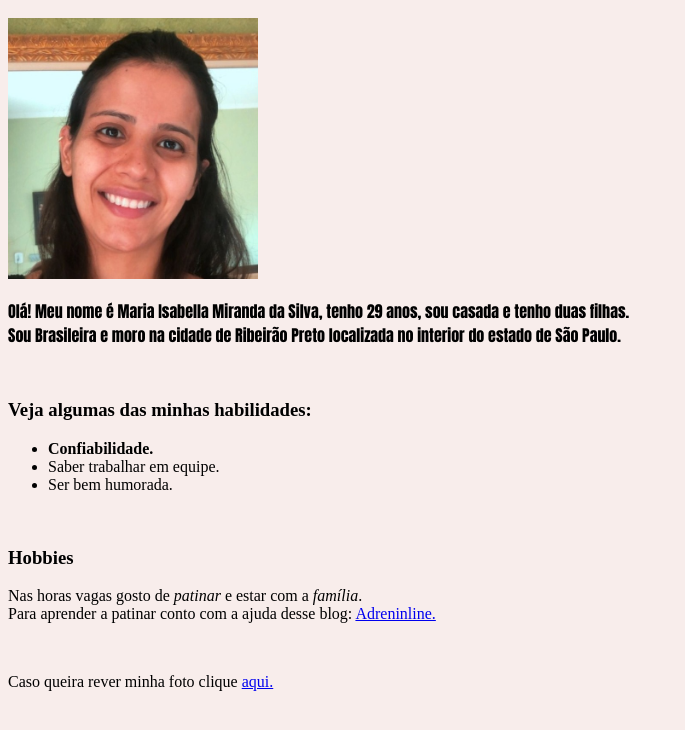
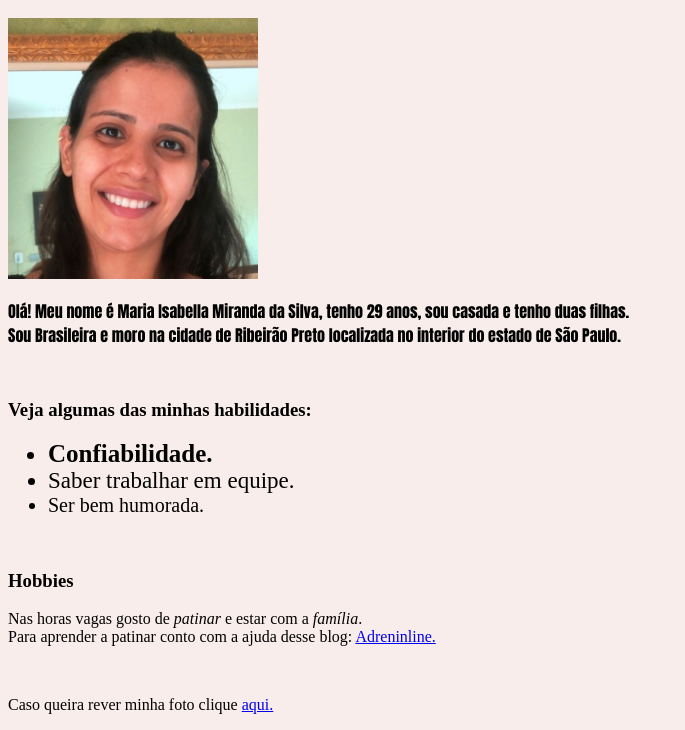
Before and after one commit to MariaIsabellaMiranda/MariaIsabellaMiranda.github.io, a plain HTML site: page index.html in a window 1280 px wide. Shown: the part 113-843 px from the top of the page, without its empty margins (0-685 px from the left). Before the commit the page ends 820 px from the top, so only its background shows below. Drawn offline with Linux system fonts and the light colour scheme.

Commit message:
Destaque para nacionalidade, cidade e estado, Tamanhos diferentes para lista e ajustes finais.

```diff
--- a/index.html
+++ b/index.html
@@ -22,12 +22,21 @@
       #desc {
         font-family:Impact, Haettenschweiler, 'Arial Narrow Bold', sans-serif;
       }
+
+      .habcon{
+        font-size: 25px;
+      }
+
+      .habEquip{
+        font-size: 23px;
+      }
+
+      .habHum{
+        font-size: 20px;
+      }
     </style>
 
-
-
   <body>
-
     <a href="#nome">Nome</a> / <a href="#foto">Foto</a> / <a href="#desc">Descrição</a> / <a href="#hab">Habilidades</a> / <a href="#hob">Hobbies</a>
 
     <br>
@@ -38,27 +47,27 @@
 
     <img id="foto"  src="./Minha foto.jpeg" width="250px" alt="Foto de rosto de Maria Isabella Miranda da Silva">
 
-    <p id="desc">Olá! Meu nome é Maria Isabella Miranda da Silva, tenho 29 anos, sou casada e tenho duas filhas. <br>Sou Brasileira e moro na cidade de Ribeirão Preto localizada no interior do estado de São Paulo.</strong></p>
+    <p id="desc">Olá! Meu nome é Maria Isabella Miranda da Silva, tenho 29 anos, sou casada e tenho duas filhas. <br>Sou <strong>Brasileira</strong> e moro na cidade de <strong>Ribeirão Preto</strong> localizada no interior do estado de <strong>São Paulo.</strong></p>
 
     <br>
 
     <h3 id="hab" >Veja algumas das minhas habilidades:</h3>
 
     <ul>
-      <li><strong>Confiabilidade.</strong></li>
-      <li>Saber trabalhar em equipe.</li>
-      <li>Ser bem humorada.</li>
+      <li class="habcon" ><strong>Confiabilidade.</strong></li>
+      <li class="habEquip" >Saber trabalhar em equipe.</li>
+      <li class="habHum" >Ser bem humorada.</li>
     </ul>
 
     <br>
 
     <h3 id="hob">Hobbies</h3>
+
     <p>Nas horas vagas gosto de <em>patinar</em> e estar com a <em>família</em>. <br> Para aprender a patinar conto com a ajuda desse blog: <a href="https://www.adreninline.com/" target="_blank" >Adreninline.</a> </p>
 
     <br>
 
     <p>Caso queira rever minha foto clique <a href="#foto">aqui.</a></p>
-
   </body>
 
 </html>
```
